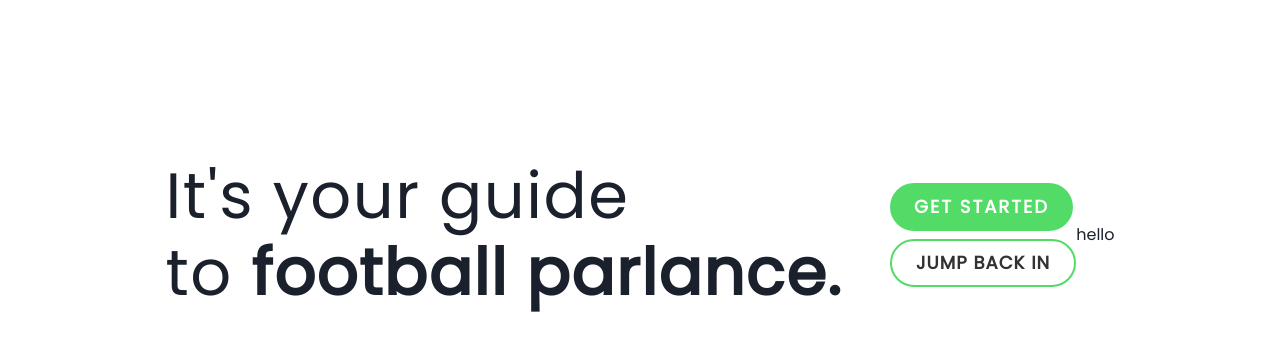
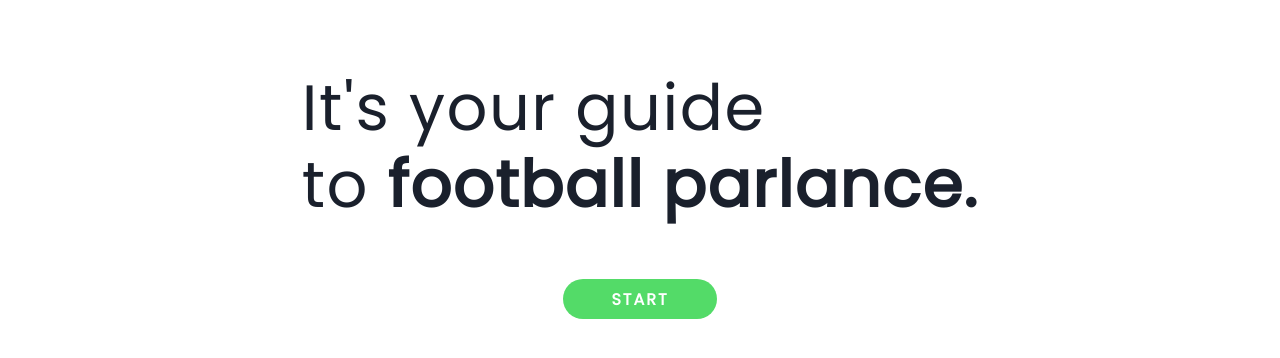
Before and after one commit to amritatwal/bluffball, a Next.js app: page / in a window 1280 px wide. Shown: the part 336-694 px from the top of the page. Built offline with nearby package versions, Linux system fonts and the light colour scheme.

Commit message:
MVP for sprint one completed. Ready to deploy

```diff
--- a/pages/index.js
+++ b/pages/index.js
@@ -10,40 +10,35 @@ export default function Home() {
         display="flex"
         alignItems="center"
         justifyContent="center"
-        m="0"
-        w="100vw"
+        w="100%"
         h="100vh"
-        flexDirection={{ base: "column", md: "row" }}
+        flexDirection={{ base: "column", md: "column" }}
       >
-        <Flex flexDirection={"column"}>
+        <Flex flexDirection={"column"} mb="5em">
           <Header
-            fontSize={{ base: "2em", md: "4em" }}
+            fontSize={{ base: "1.8em", md: "4em" }}
             text="It's your guide&nbsp;"
             fontWeight="400"
             color="#333232"
           />
           <Flex display="flex" flexDirection="row">
             <Header
-              fontSize={{ base: "2em", md: "4em" }}
+              fontSize={{ base: "1.8em", md: "4em" }}
               text="to&nbsp;"
               fontWeight="400"
               color="#333232"
             />
             <Header
-              fontSize={{ base: "2em", md: "4em" }}
+              fontSize={{ base: "1.8em", md: "4em" }}
               text="football parlance."
               fontWeight="800"
               color="#333232"
             />
           </Flex>
+          <Box mt={{ base: "2em", md: "3.5em" }} alignSelf="center">
+            <PrimaryButton text={"Start"} size={"md"} route={"/feed"} />
+          </Box>
         </Flex>
-        <Flex flexDirection="column" ml="3em">
-          <Box mb=".5em">
-            <PrimaryButton text="get started" size={"lg"} route={"/register"} />
-          </Box>
-          <SecondaryButton text="jump back in" size={"lg"} route={""} />
-        </Flex>
-        <a href="api/auth/login">hello</a>
       </Flex>
     </>
   );
--- a/src/components/Buttons/PrimaryButton/primaryButton.js
+++ b/src/components/Buttons/PrimaryButton/primaryButton.js
@@ -8,6 +8,9 @@ const PrimaryButton = ({ text, size, route }) => {
       <Button
         fontFamily="Poppins"
         bg="#53DB68"
+        _hover={"none"}
+        py="1em"
+        px={{ base: "1.3em", md: "3em" }}
         size={size}
         color="#FFFFFF"
         borderRadius="25px"
--- a/src/components/Cards/PhraseCard/PhraseCard.js
+++ b/src/components/Cards/PhraseCard/PhraseCard.js
@@ -11,7 +11,7 @@ const PhraseCard = ({ quote, club }) => {
     <Flex justifyContent="center" alignItems="center" h="100%">
       <Box
         m="1em"
-        px="3em"
+        px={{ base: "1em", md: "3em" }}
         borderRadius="25px"
         border={"solid 1px #e1e1e1"}
         w={{ base: "20em", md: "50em" }}
```
Also changed, not shown: pages/feed.js (+24 -3 lines).
